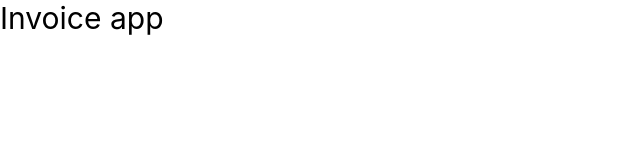
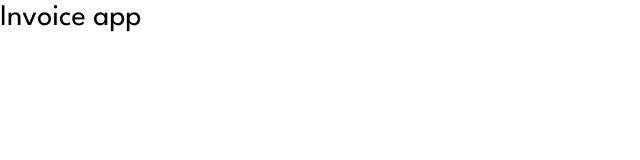
Before and after one commit to wahhabriaz/invoice-app-nextjs, a Next.js app: page / in a window 1280 px wide. Shown: the top 160 px of the page, without its empty margins (0-640 px from the left). Built offline with nearby package versions, Linux system fonts and the light colour scheme.

Commit message:
Base styles with some resets

```diff
--- a/styles/globals.css
+++ b/styles/globals.css
@@ -1,13 +1,20 @@
+@import url('https://fonts.googleapis.com/css2?family=League+Spartan:wght@400;500;700&display=swap');
+
 @tailwind base;
 @tailwind components;
 @tailwind utilities;
 
-html,
-body {
+*,
+*:before,
+*:after {
   padding: 0;
   margin: 0;
-  font-family: -apple-system, BlinkMacSystemFont, Segoe UI, Roboto, Oxygen,
-    Ubuntu, Cantarell, Fira Sans, Droid Sans, Helvetica Neue, sans-serif;
+  box-sizing: border-box;
+}
+
+body {
+  font-family: 'League Spartan', sans-serif;
+  min-height: 100vh;
 }
 
 a {
@@ -15,6 +22,15 @@ a {
   text-decoration: none;
 }
 
-* {
-  box-sizing: border-box;
+img,
+svg {
+  display: block;
+  max-width: 100%;
 }
+
+input,
+button,
+textarea,
+select {
+  font: inherit;
+}
```
